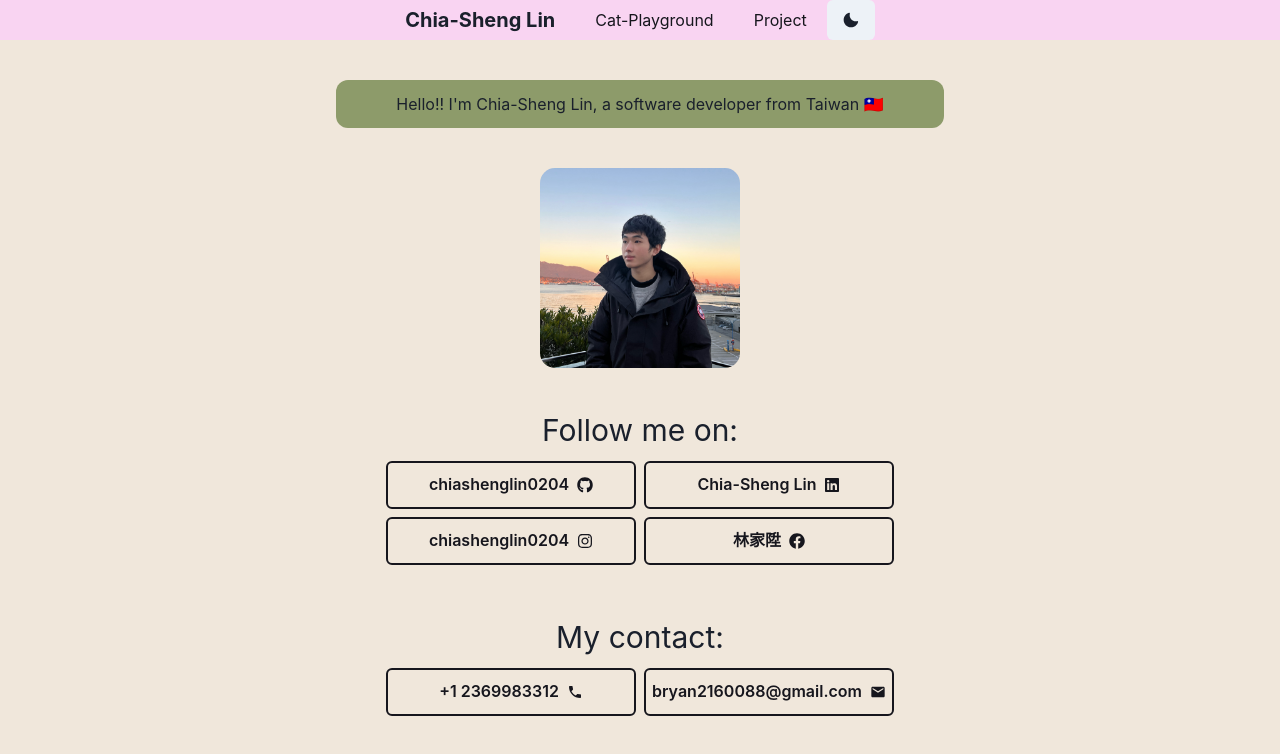
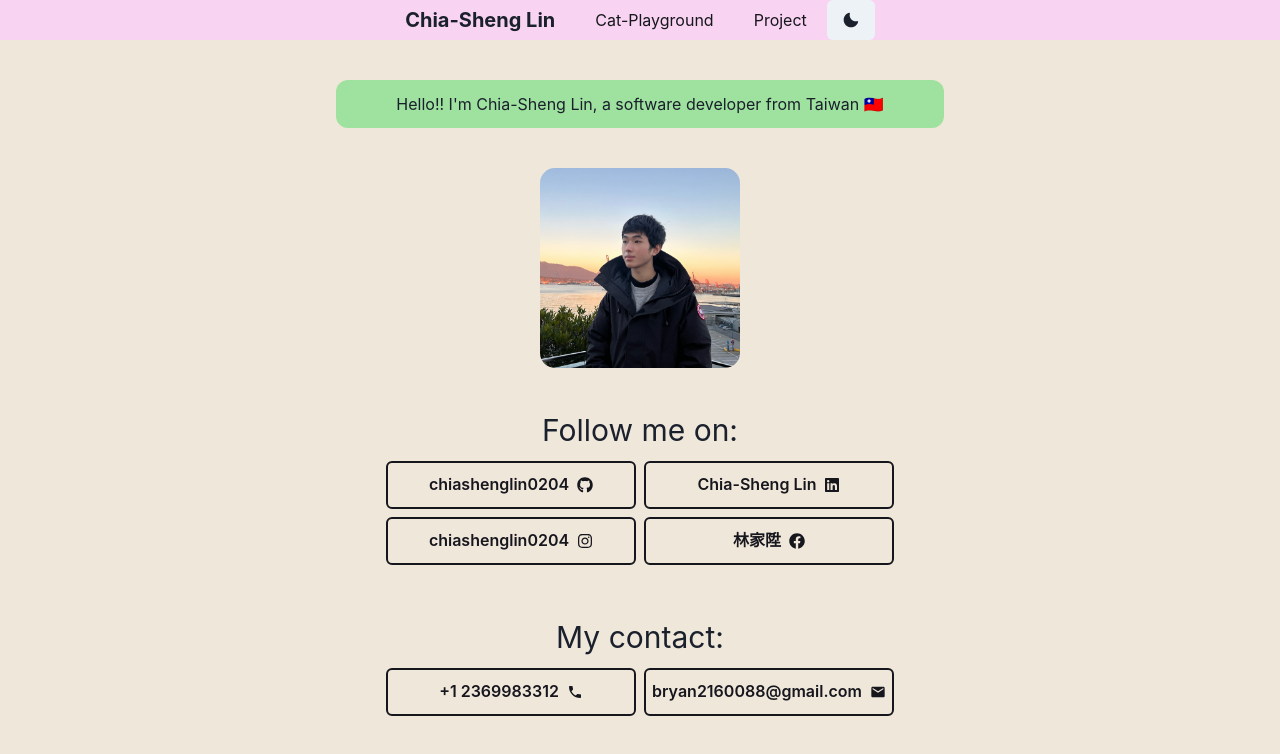
Before and after one commit to chiashenglin0204/Chia-Sheng-Funny-Website, a Next.js app: page / in a window 1280 px wide. Shown: the top 754 px of the page. Built offline with nearby package versions, Linux system fonts and the light colour scheme.

Commit message:
create systemLightGreen for light mode

```diff
--- a/src/pages/index.tsx
+++ b/src/pages/index.tsx
@@ -52,7 +52,7 @@ const Index = () => {
         p={3}
         borderRadius="xl"
         textAlign="center"
-        bg={useColorModeValue("systemGreen", "systemGreen")}
+        bg={useColorModeValue("systemLightGreen", "systemGreen")}
       >
         Hello!! I'm Chia-Sheng Lin, a software developer from Taiwan 🇹🇼
       </Box>
--- a/src/pages/playground.tsx
+++ b/src/pages/playground.tsx
@@ -45,7 +45,7 @@ const Playground = () => {
             p={3}
             borderRadius="xl"
             textAlign="center"
-            bg={useColorModeValue("systemGreen", "systemGreen")}
+            bg={useColorModeValue("systemLightGreen", "systemGreen")}
           >
             Get your cat by clicking the button below 😅
           </Box>
--- a/src/theme.tsx
+++ b/src/theme.tsx
@@ -30,6 +30,7 @@ const colors = {
   systemPink: "#fad0f7d3",
   systemBlue: "#6a96dae8",
   systemGreen: "#8d9b6a",
+  systemLightGreen: "#9fe29f",
 };
 
 const theme = extendTheme({
```
